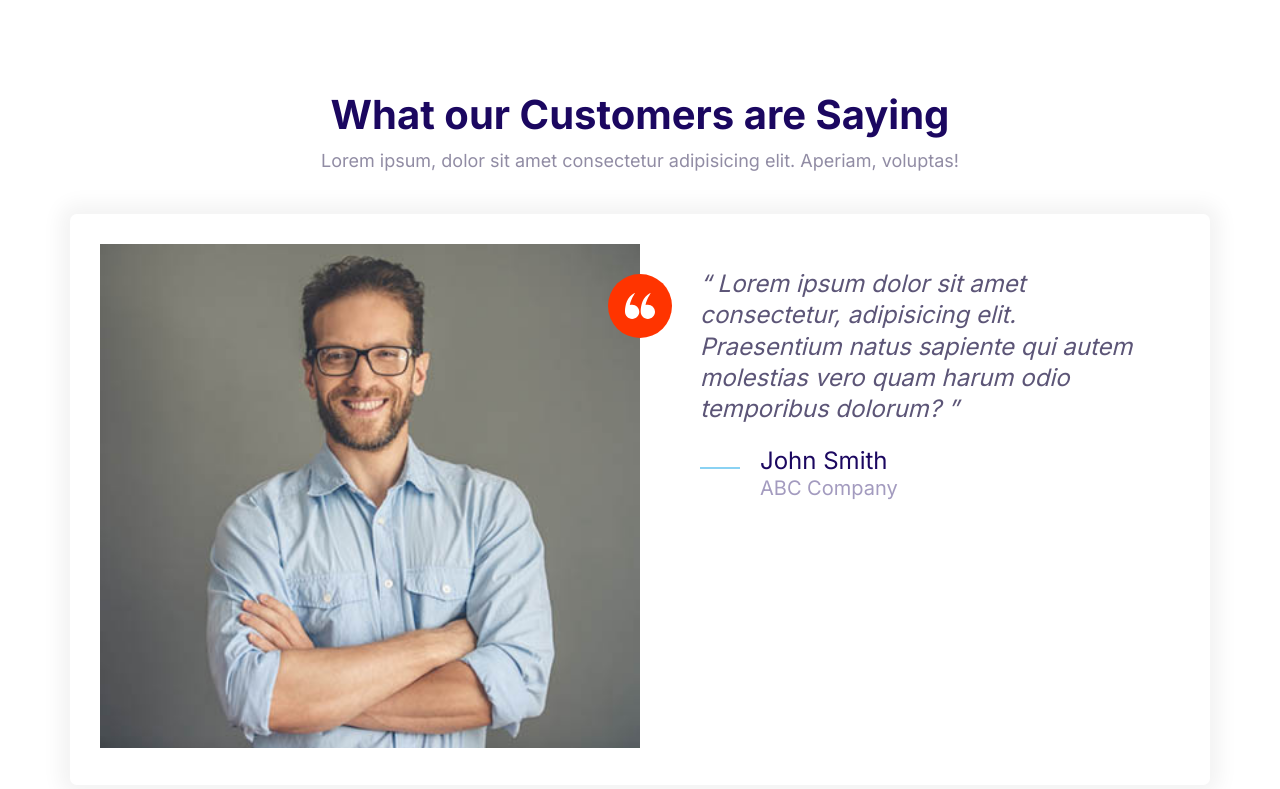
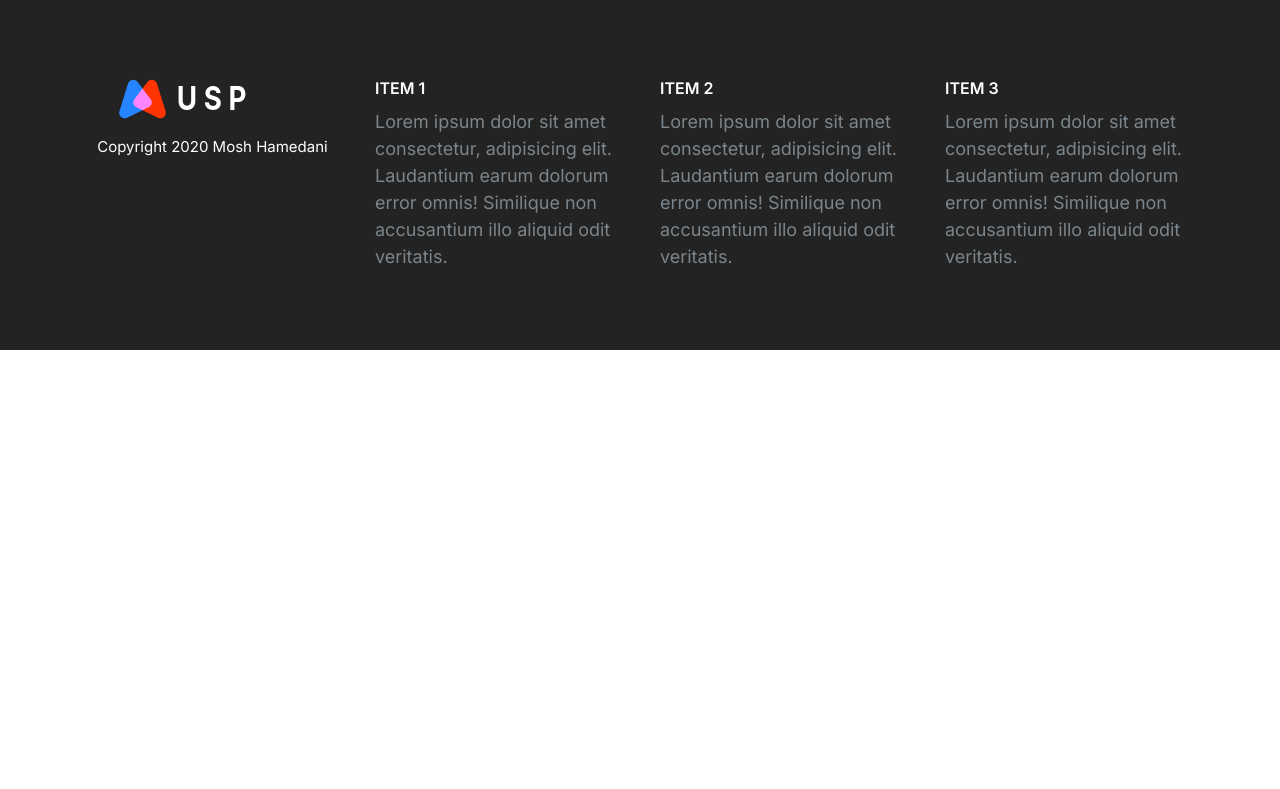
Before and after one commit to micposp/universal-service-provider, a plain HTML site: page index.html in a window 1280 px wide. Drawn offline with Linux system fonts and the light colour scheme.

Commit message:
Build the footer component

```diff
--- a/css/styles.css
+++ b/css/styles.css
@@ -780,3 +780,67 @@ a {
     max-width: 700px;
   }
 }
+
+/* Footer */
+.footer {
+  background: #232323;
+}
+
+.footer__section {
+  padding: 2rem;
+  border-bottom: 1px solid #393939;
+}
+
+.footer__heading {
+  text-transform: uppercase;
+  font-weight: 600;
+}
+
+.footer__brand {
+  margin-top: 5rem;
+  text-align: center;
+}
+
+.footer__brand img {
+  /* TODO: apply it to all images */
+  width: 100%;
+  max-width: 230px;
+}
+
+.footer__copyright {
+  font-size: 2.1rem;
+  color: white;
+  opacity: 0.3rem;
+}
+
+@media screen and (min-width: 768px) {
+  .footer__sections {
+    grid-template-columns: repeat(auto-fit, minmax(10rem, 1fr));
+  }
+
+  .footer .collapsible__chevron {
+    display: none;
+  }
+
+  .footer .collapsible__content {
+    opacity: 1;
+    max-height: 100%;
+  }
+
+  .footer__brand {
+    order: -1;
+    margin-top: 1rem;
+  }
+
+  .footer__copyright {
+    font-size: 1.5rem;
+  }
+
+  .footer__section {
+    border: 0;
+  }
+
+  .footer__heading {
+    font-size: 1.6rem;
+  }
+}
--- a/index.html
+++ b/index.html
@@ -13,51 +13,53 @@
     <link rel="stylesheet" href="css/styles.css" />
   </head>
   <body>
-    <section class="block">
-      <header class="block__header">
-        <h2>What our Customers are Saying</h2>
-        <p>
-          Lorem ipsum, dolor sit amet consectetur adipisicing elit. Aperiam,
-          voluptas!
-        </p>
-      </header>
-      <div class="container">
-        <div class="card testimonial">
-          <div class="grid grid--1x2">
-            <div class="testimonial__image">
-              <img
-                src="images/testimonial.jpg"
-                alt="A happy smiling customer"
-              />
-              <span class="icon-container icon-container--accent">
-                <svg class="icon icon--white icon--small">
-                  <use xlink:href="images/sprite.svg#quotes"></use>
-                </svg>
-              </span>
-            </div>
-            <blockquote class="quote">
-              <p class="quote__text">
-                Lorem ipsum dolor sit amet consectetur, adipisicing elit.
-                Praesentium natus sapiente qui autem molestias vero quam harum
-                odio temporibus dolorum?
-              </p>
-              <footer>
-                <div class="media">
-                  <div class="media__image">
-                    <svg class="icon icon--primary quote__line">
-                      <use xlink:href="images/sprite.svg#line"></use>
-                    </svg>
-                  </div>
-                  <div class="media__body">
-                    <h3 class="media__title quote__author">John Smith</h3>
-                    <p class="quote__organization">ABC Company</p>
-                  </div>
-                </div>
-              </footer>
-            </blockquote>
+    <footer class="block block--dark footer">
+      <div class="container grid footer__sections">
+        <div class="collapsible footer__section collapsible--expanded">
+          <header class="collapsible__header">
+            <h2 class="collapsible__heading footer__heading">Item 1</h2>
+            <svg class="icon icon--white collapsible__chevron">
+              <use xlink:href="images/sprite.svg#chevron" />
+            </svg>
+          </header>
+          <div class="collapsible__content">
+            Lorem ipsum dolor sit amet consectetur, adipisicing elit. Laudantium
+            earum dolorum error omnis! Similique non accusantium illo aliquid
+            odit veritatis.
           </div>
         </div>
+        <div class="collapsible footer__section">
+          <header class="collapsible__header">
+            <h2 class="collapsible__heading footer__heading">Item 2</h2>
+            <svg class="icon icon--white collapsible__chevron">
+              <use xlink:href="images/sprite.svg#chevron" />
+            </svg>
+          </header>
+          <div class="collapsible__content">
+            Lorem ipsum dolor sit amet consectetur, adipisicing elit. Laudantium
+            earum dolorum error omnis! Similique non accusantium illo aliquid
+            odit veritatis.
+          </div>
+        </div>
+        <div class="collapsible footer__section">
+          <header class="collapsible__header">
+            <h2 class="collapsible__heading footer__heading">Item 3</h2>
+            <svg class="icon icon--white collapsible__chevron">
+              <use xlink:href="images/sprite.svg#chevron" />
+            </svg>
+          </header>
+          <div class="collapsible__content">
+            Lorem ipsum dolor sit amet consectetur, adipisicing elit. Laudantium
+            earum dolorum error omnis! Similique non accusantium illo aliquid
+            odit veritatis.
+          </div>
+        </div>
+        <section class="footer__brand">
+          <img src="images/logo.svg" alt="" />
+          <p class="footer__copyright">Copyright 2020 Mosh Hamedani</p>
+        </section>
       </div>
-    </section>
+    </footer>
+    <script src="js/main.js"></script>
   </body>
 </html>
```
Also changed, not shown: components/footer.html (added, +48 -0 lines).
